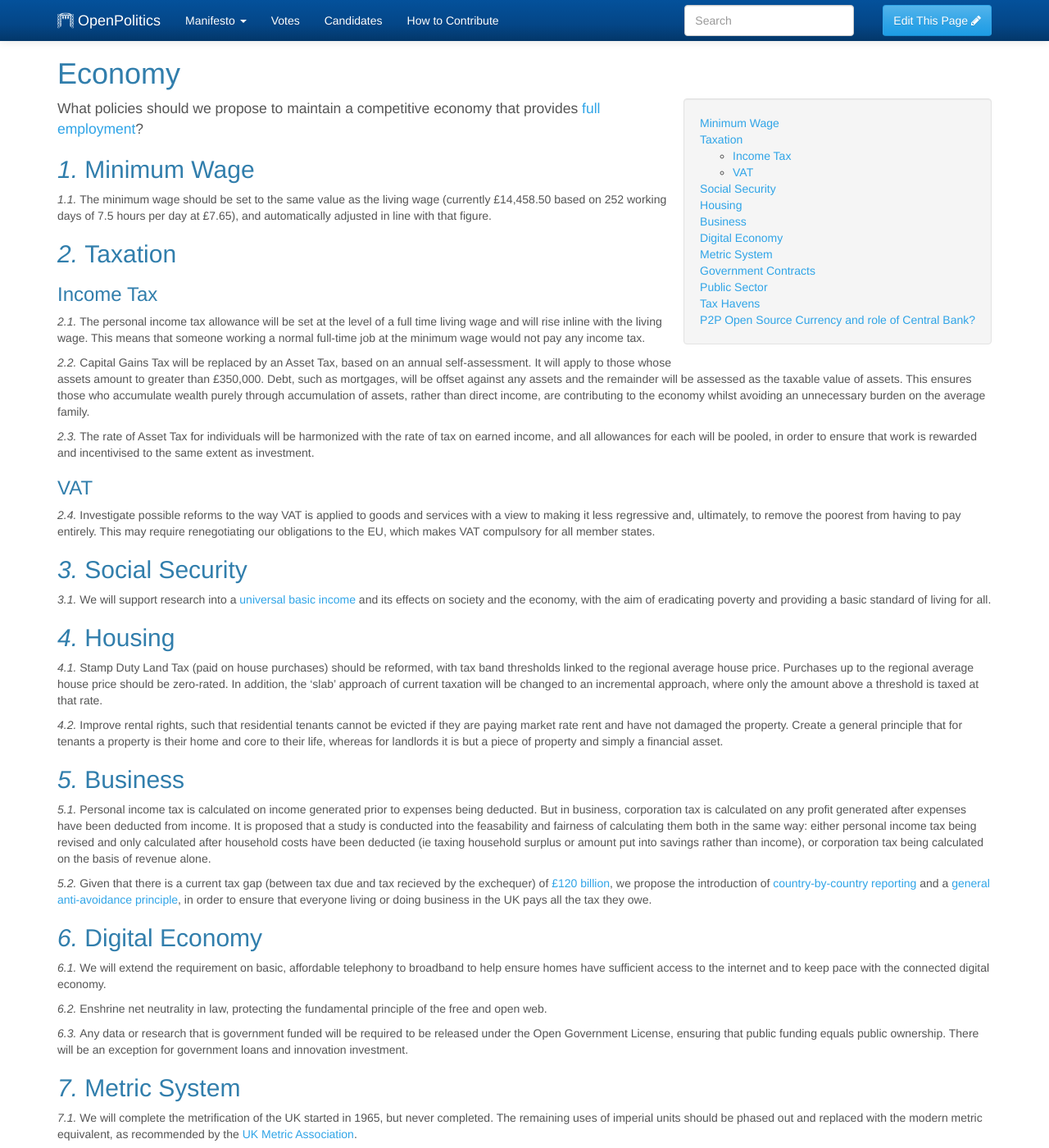
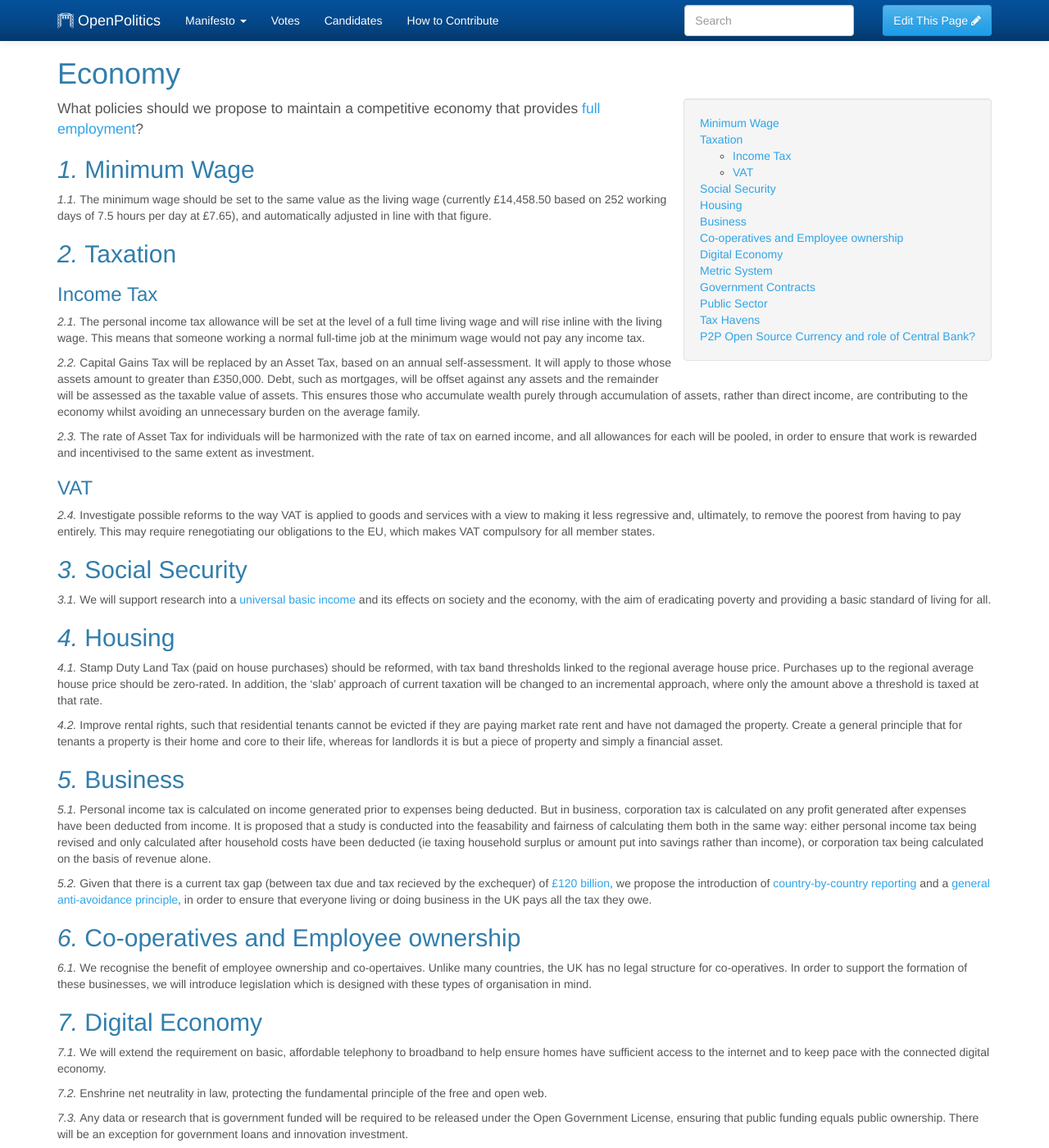
Before and after one commit to openpolitics/manifesto, a Jekyll site: the page built from manifesto/economy.md, in a window 1280 px wide and 1400 px high. Shown: the whole window at 82% size. Built offline with Jekyll 4.4.1, drawn with Linux system fonts in a browser that asks for light colours.

Commit message:
Support worker owned enterprise
Some relevant links:
- http://employeeownership.co.uk/
- http://en.wikipedia.org/wiki/Worker_cooperative
- http://www.radicalroutes.org.uk/publicdownloads/setupaworkerscoop-lowres.pdf

```diff
--- a/manifesto/economy.md
+++ b/manifesto/economy.md
@@ -42,6 +42,10 @@ Personal income tax is calculated on income generated prior to expenses being de
 
 Given that there is a current tax gap (between tax due and tax recieved by the exchequer) of [£120 billion](http://www.taxresearch.org.uk/Documents/FAQ1TaxGap.pdf), we propose the introduction of [country-by-country reporting](http://www.taxresearch.org.uk/Documents/CBC.pdf) and a [general anti-avoidance principle](http://www.taxresearch.org.uk/Blog/2012/06/20/why-we-need-a-genuine-general-anti-avoidance-principle-to-beat-tax-abuse-2/), in order to ensure that everyone living or doing business in the UK pays all the tax they owe.
 
+## Co-operatives and Employee ownership
+
+We recognise the benefit of employee ownership and co-opertaives. Unlike many countries, the UK has no legal structure for co-operatives. In order to support the formation of these businesses, we will introduce legislation which is designed with these types of organisation in mind.
+
 ## Digital Economy
 
 We will extend the requirement on basic, affordable telephony to broadband to help ensure homes have sufficient access to the internet and to keep pace with the connected digital economy.
```
